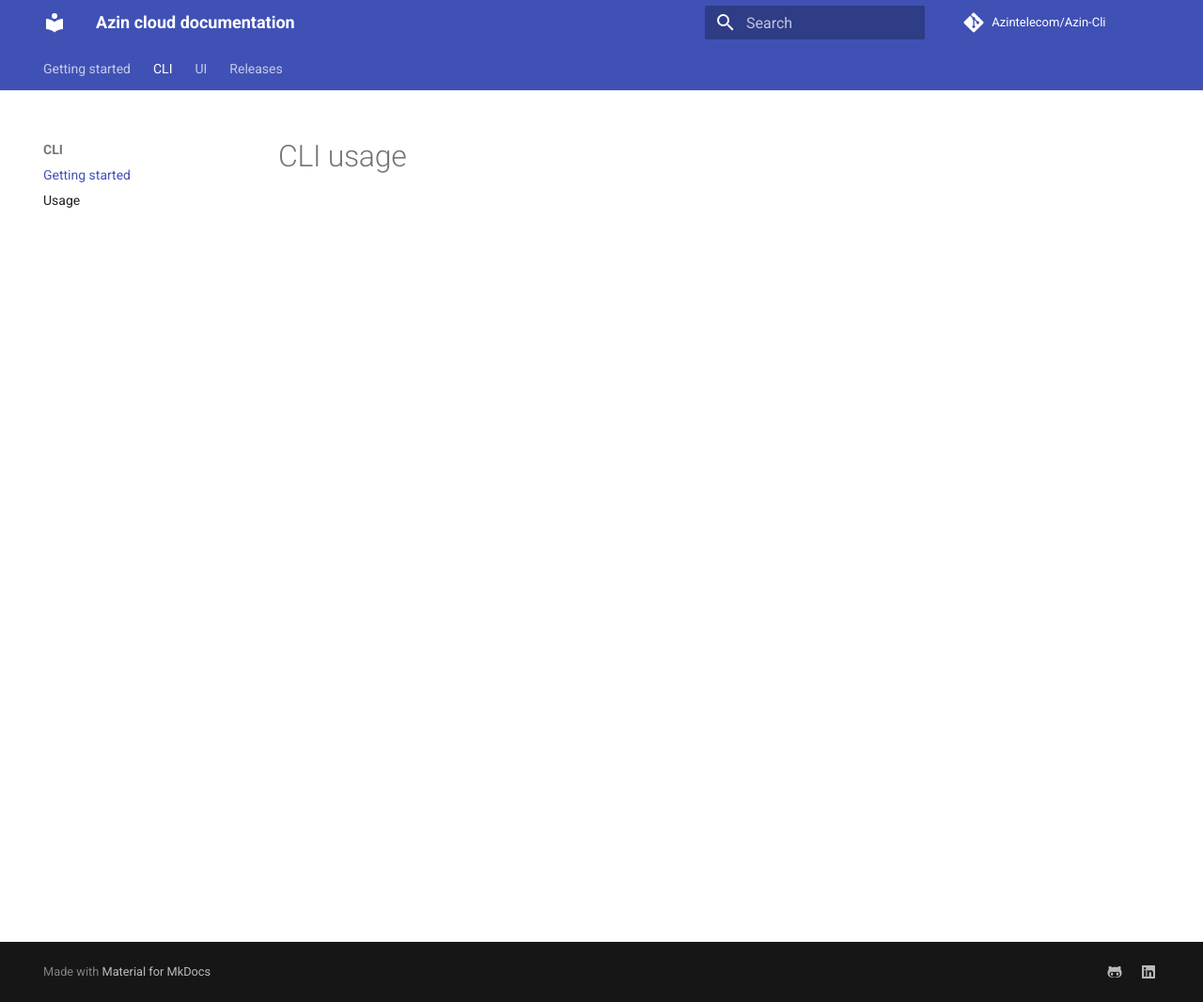
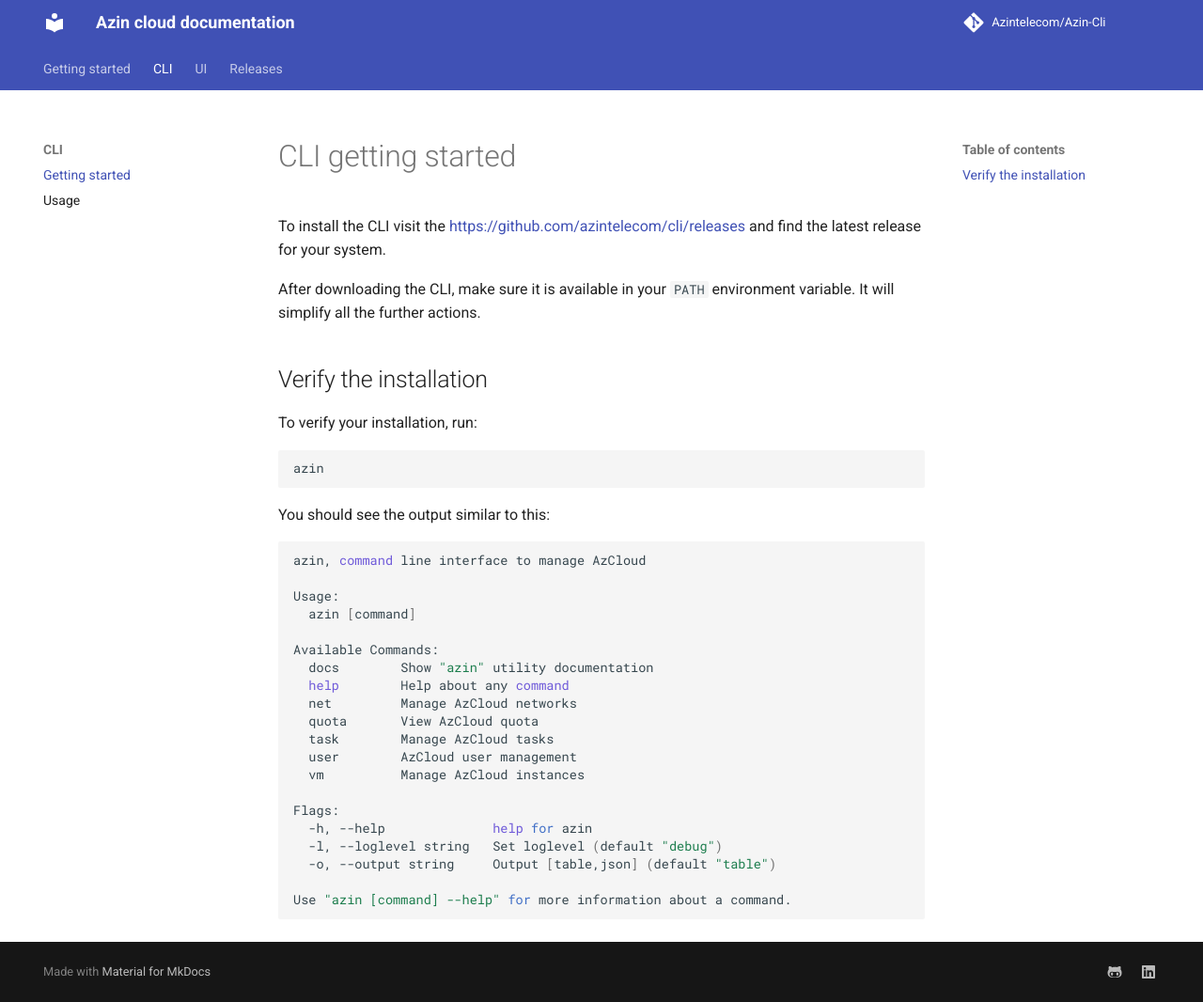
Before and after one commit to ffarajullayev/cli, an MkDocs documentation site: the page built from docs/cli/intro.md, in a window 1280 px wide and 1066 px high. Shown: the whole window at 94% size. Built offline with MkDocs 1.6.1 and Material for MkDocs 9.7.7, drawn with Linux system fonts in a browser that asks for light colours; comment, search, counter and statistics services are not loaded.

Commit message:
Add cli instructions

````diff
--- a/docs/cli/intro.md
+++ b/docs/cli/intro.md
@@ -1 +1,38 @@
-# CLI usage
+# CLI getting started
+
+To install the CLI visit the <https://github.com/azintelecom/cli/releases> and find the latest release for your system.
+
+After downloading the CLI, make sure it is available in your ```PATH``` environment variable. It will simplify all the further actions.
+
+## Verify the installation
+
+To verify your installation, run:
+
+```shell
+azin
+```
+
+You should see the output similar to this:
+
+```shell
+azin, command line interface to manage AzCloud
+
+Usage:
+  azin [command]
+
+Available Commands:
+  docs        Show "azin" utility documentation
+  help        Help about any command
+  net         Manage AzCloud networks
+  quota       View AzCloud quota
+  task        Manage AzCloud tasks
+  user        AzCloud user management
+  vm          Manage AzCloud instances
+
+Flags:
+  -h, --help              help for azin
+  -l, --loglevel string   Set loglevel (default "debug")
+  -o, --output string     Output [table,json] (default "table")
+
+Use "azin [command] --help" for more information about a command.
+```
--- a/mkdocs.yml
+++ b/mkdocs.yml
@@ -28,6 +28,9 @@ markdown_extensions:
   - codehilite:
       guess_lang: false
 
+plugins:
+  - git-revision-date-localized
+
 repo_name: Azintelecom/Azin-Cli
 repo_url: https://github.com/Azintelecom/Azin-Cli
 
````
